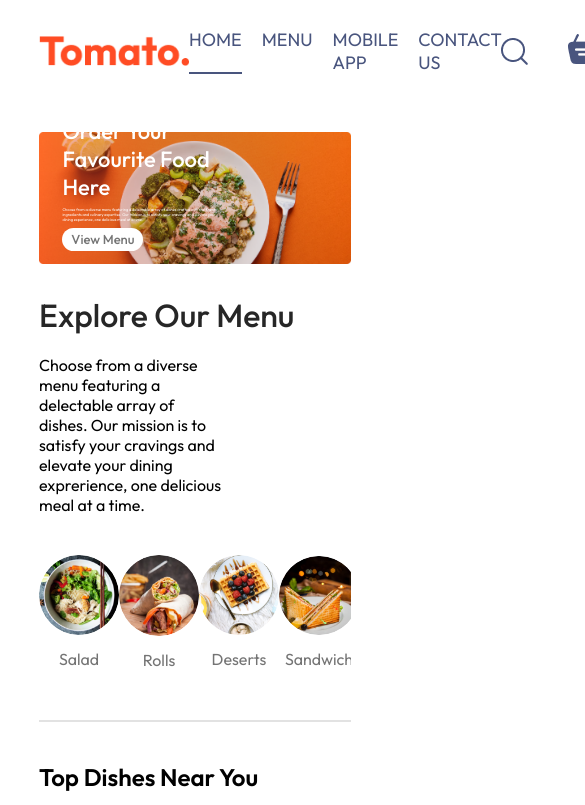
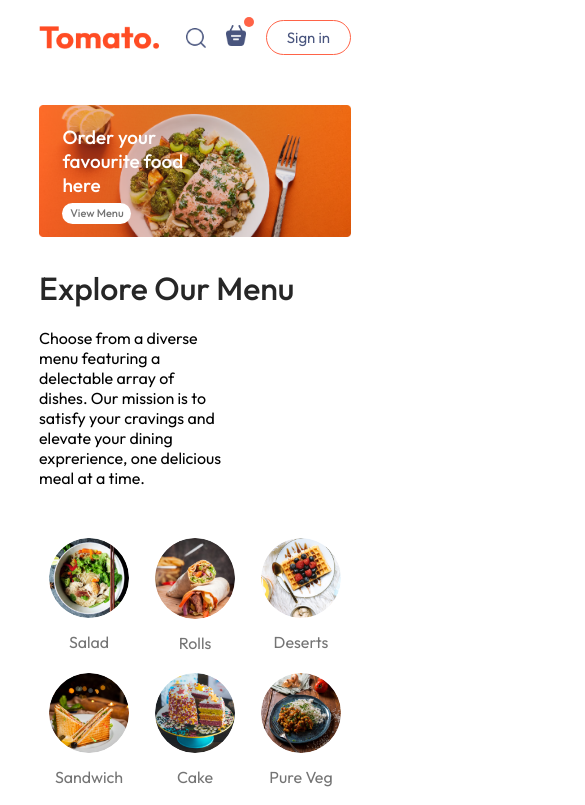
Before and after one commit to nrxo777/ShonenShelf, a React (Vite) app in the folder frontend/: page / in a window 390 px wide. Shown: the top 805 px of the page, 585 px wide, since content can reach past the window. Built offline with nearby package versions, Linux system fonts and the light colour scheme.

Commit message:
making_responive

```diff
--- a/frontend/src/components/ExploreMenu/ExploreMenu.css
+++ b/frontend/src/components/ExploreMenu/ExploreMenu.css
@@ -14,7 +14,7 @@
     columns: #808080;
 }
 
-.explore-menu-list{
+/* .explore-menu-list{
     display: flex;
     justify-content: space-between;
     align-items: center;
@@ -26,6 +26,29 @@
     &::-webkit-scrollbar {
         display: none;
     }
+} */
+
+.explore-menu-list {
+    display: flex;
+    justify-content: space-between; /* Or center if you want them centered */
+    align-items: center;
+    text-align: center;
+    margin: 20px 0; /* Shorthand for margin: 20px 0px; */
+    flex-wrap: wrap; /* Key for responsiveness */
+}
+
+.explore-menu-list > * { /* Targets direct children of the list */
+    margin: 10px; /* Adjust spacing between items */
+}
+
+/* Consider styling the scrollbar instead of hiding it */
+.explore-menu-list::-webkit-scrollbar {
+    width: 8px; /* Adjust width as needed */
+}
+
+.explore-menu-list::-webkit-scrollbar-thumb {
+    background-color: rgba(0, 0, 0, 0.2);
+    border-radius: 4px;
 }
 
 .explore-menu-list-item img{
@@ -53,3 +76,10 @@
     border: 4px solid tomato;
     padding: 2px;
 }
+
+@media (max-width:1050) {
+    .explore-menu-text{
+        max-width: 100%;
+        font-size: 14px;
+    }
+}
--- a/frontend/src/components/Footer/Footer.css
+++ b/frontend/src/components/Footer/Footer.css
@@ -48,3 +48,16 @@
     background-color: grey;
     border: none;
 }
+
+@media (max-width:775px) {
+    .footer-content{
+        display: flex;
+        flex-direction: column;
+        gap: 35px;
+    }
+
+    .footer-copyright{
+        text-align: center;
+    }
+
+}
--- a/frontend/src/components/Header/Header.css
+++ b/frontend/src/components/Header/Header.css
@@ -12,10 +12,9 @@
     flex-direction: column;
     align-items: start;
     gap: 1.5vw;
-    min-width: 50%;
+    max-width: 50%;
     bottom: 10%;
     left: 6vw;
-    right: 32vw;
     animation: fadeIn 3s;
 }
 
@@ -40,3 +39,40 @@
     border-radius: 50px;
     cursor: pointer;
 }
+
+@media (max-width:1050px) {
+
+    .header-content{
+        max-width: 50%;
+    }
+}
+
+@media (max-width:775px) {
+
+    .header-content{
+        max-width: 50%;
+    }
+    .header-content p{
+        display: none;
+    }
+    .header-content button{
+        padding: 2vw 4vw;
+    }
+}
+
+@media (max-width:475px) {
+
+    .header-content{
+        max-width: 50%;
+    }
+    .header-content p{
+        display: none;
+    }
+    .header-content button{
+        padding: 1vw 2vw;
+        font-size: max(1vw, 11px);
+    }
+    .header-content h2{
+        font-size: max(4.5vw, 19px);
+    }
+}
--- a/frontend/src/components/Header/Header.jsx
+++ b/frontend/src/components/Header/Header.jsx
@@ -1,16 +1,21 @@
-import React from 'react'
-import './Header.css'
+import React from "react";
+import "./Header.css";
 
 const Header = () => {
   return (
-    <div className='header'>
-        <div className="header-content">
-            <h2>Order Your Favourite Food Here</h2>
-            <p>Choose from a diverse menu featuring a delectable array of dishes crafted with the finest ingredients and culinary expertise. Our mission is to satisfy your cravings and elevate your dining experience, one delicious meal at a time.</p>
-            <button>View Menu</button>
-        </div>
+    <div className="header">
+      <div className="header-content">
+        <h2>Order your favourite food here</h2>
+        <p>
+          Choose from a diverse menu featuring a delectable array of dishes
+          crafted with the finest ingredients and culinary expertise. Our
+          mission is to satisfy your cravings and elevate your dining
+          experience, one delicious meal at a time.
+        </p>
+        <button>View Menu</button>
+      </div>
     </div>
-  )
-}
+  );
+};
 
-export default Header
+export default Header;
--- a/frontend/src/components/Navbar/Navbar.css
+++ b/frontend/src/components/Navbar/Navbar.css
@@ -57,3 +57,54 @@
     top: -8px;
     right: -8px;
 }
+
+@media (max-width:1050px) {
+    .navbar .logo{
+        width: 140px;
+
+    }
+    .navbar-menu{
+        gap: 20px;
+        font-size: 17px;
+    }
+    .navbar-right {
+        gap: 30px;
+
+        & img{
+            width: 22px;
+        }
+    }
+    .navbar-right button{
+        padding: 8px 25px;
+    }
+}
+
+@media (max-width:900px) {
+    .navbar .logo{
+        width: 120px;
+
+    }
+    .navbar-menu{
+        gap: 15px;
+        font-size: 16px;
+    }
+    .navbar-right {
+        gap: 20px;
+
+        & img{
+            width: 20px;
+        }
+    }
+    .navbar-right button{
+        padding: 7px 20px;
+        font-size: 15px;
+    }
+}
+
+@media (max-width:775px) {
+
+    .navbar-menu{
+        display: none;
+    }
+
+}
--- a/frontend/src/components/Navbar/Navbar.jsx
+++ b/frontend/src/components/Navbar/Navbar.jsx
@@ -1,32 +1,54 @@
-import React, { useState } from 'react'
-import './Navbar.css'
-import { assets } from '../../assets/assets'
+import React, { useState } from "react";
+import "./Navbar.css";
+import { assets } from "../../assets/assets";
+import { Link } from "react-router-dom";
 
 const Navbar = () => {
-
   const [menu, setMenu] = useState("home");
 
   return (
-    <div className='navbar'>
+    <div className="navbar">
       <img src={assets.logo} alt="" className="logo" />
       <ul className="navbar-menu">
-            <li onClick={() => setMenu("home")} className={menu==="home"?"active":""}>HOME</li>
-            <li onClick={() => setMenu("menu")} className={menu==="menu"?"active":""}>MENU</li>
-            <li onClick={() => setMenu("mobile-app")} className={menu==="mobile-app"?"active":""}>MOBILE APP</li>
-            <li onClick={() => setMenu("contact-us")} className={menu==="contact-us"?"active":""}>CONTACT US</li>
+        <Link
+          to="/"
+          onClick={() => setMenu("home")}
+          className={menu === "home" ? "active" : ""}
+        >
+          HOME
+        </Link>
+        <a
+          href="#explore-menu"
+          onClick={() => setMenu("menu")}
+          className={menu === "menu" ? "active" : ""}
+        >
+          MENU
+        </a>
+        <a
+          href="#app-download"
+          onClick={() => setMenu("mobile-app")}
+          className={menu === "mobile-app" ? "active" : ""}
+        >
+          MOBILE APP
+        </a>
+        <a
+          href="#footer"
+          onClick={() => setMenu("contact-us")}
+          className={menu === "contact-us" ? "active" : ""}
+        >
+          CONTACT US
+        </a>
       </ul>
       <div className="navbar-right">
         <img src={assets.search_icon} alt="" />
         <div className="navbar-search-icon">
           <img src={assets.basket_icon} alt="" />
-                <div className="dot">
-
-                </div>
+          <div className="dot"></div>
         </div>
         <button>Sign in</button>
       </div>
     </div>
-  )
-}
+  );
+};
 
-export default Navbar
+export default Navbar;
--- a/frontend/src/index.css
+++ b/frontend/src/index.css
@@ -5,6 +5,7 @@
   margin: 0;
   box-sizing: border-box;
   font-family: Outfit;
+  scroll-behavior: smooth;
 }
 
 body {
```
Lines whose indentation alone changed are shown as unchanged.
